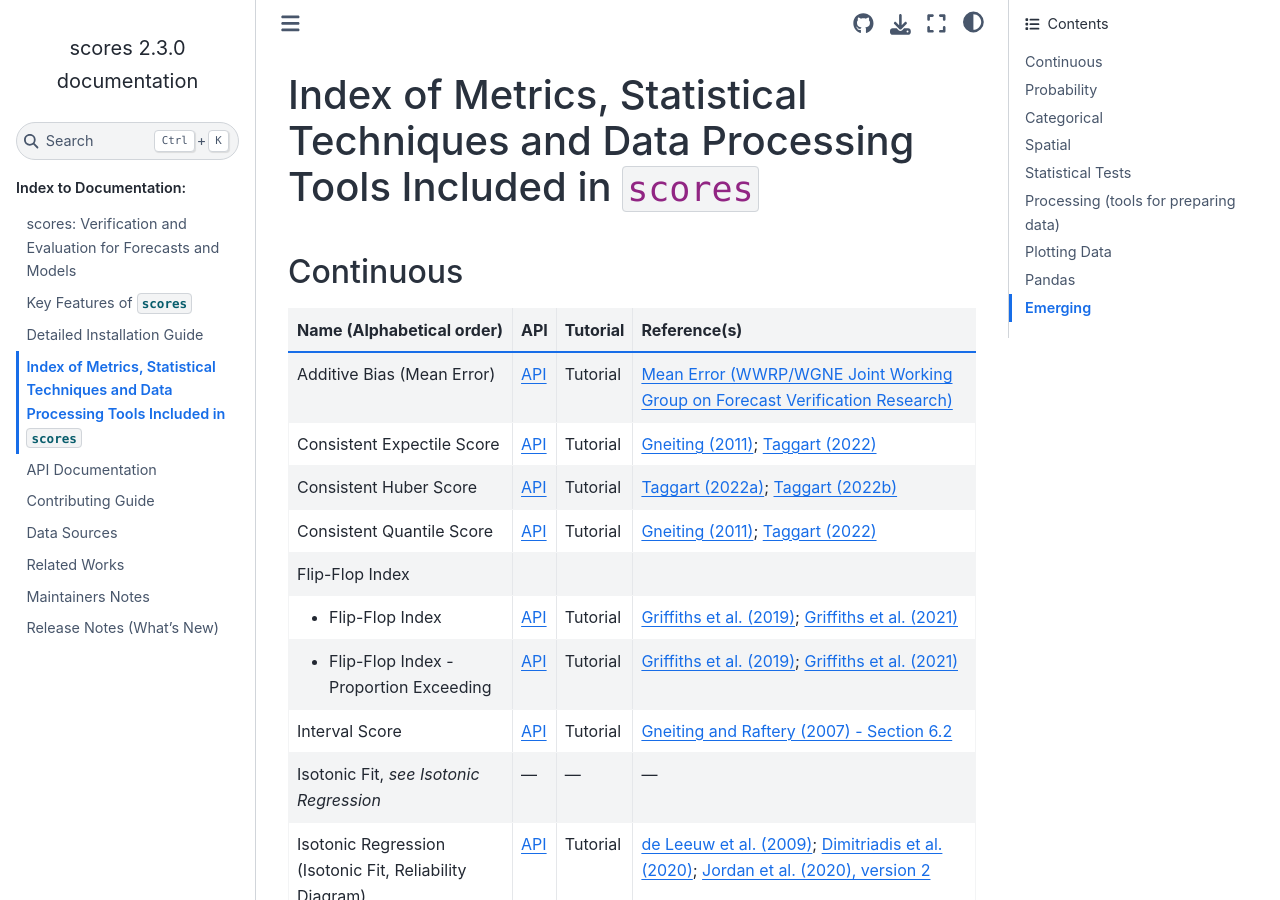
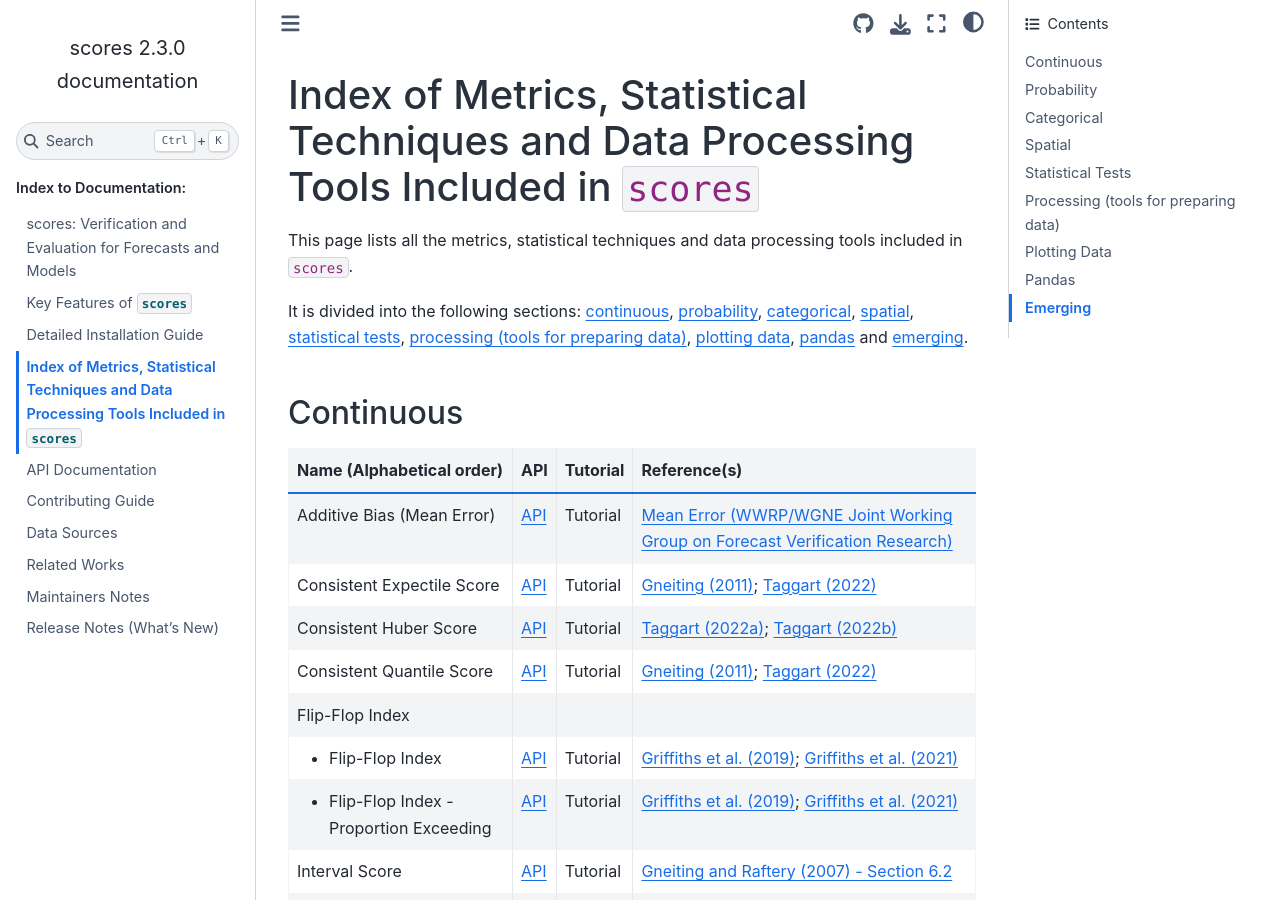
Before and after one commit to nci/scores, a Sphinx documentation site: the page built from docs/included.md, in a window 1280 px wide and 900 px high. Built offline with Sphinx 7.4.7 and the Sphinx Book theme 1.1.4, drawn with Linux system fonts in a browser that asks for light colours; pages that are not in the unit, such as notebooks, are missing from menus.

Commit message:
Add introductory sentences to included.md with navigation links (#891)

```diff
--- a/docs/included.md
+++ b/docs/included.md
@@ -1,4 +1,8 @@
 # Index of Metrics, Statistical Techniques and Data Processing Tools Included in `scores`
+
+This page lists all the metrics, statistical techniques and data processing tools included in `scores`.
+
+It is divided into the following sections: [continuous](#continuous), [probability](#probability), [categorical](#categorical), [spatial](#spatial), [statistical tests](#statistical-tests), [processing (tools for preparing data)](#processing-tools-for-preparing-data), [plotting data](#plotting-data), [pandas](#pandas) and [emerging](#emerging).
 
 ## Continuous
 
```
